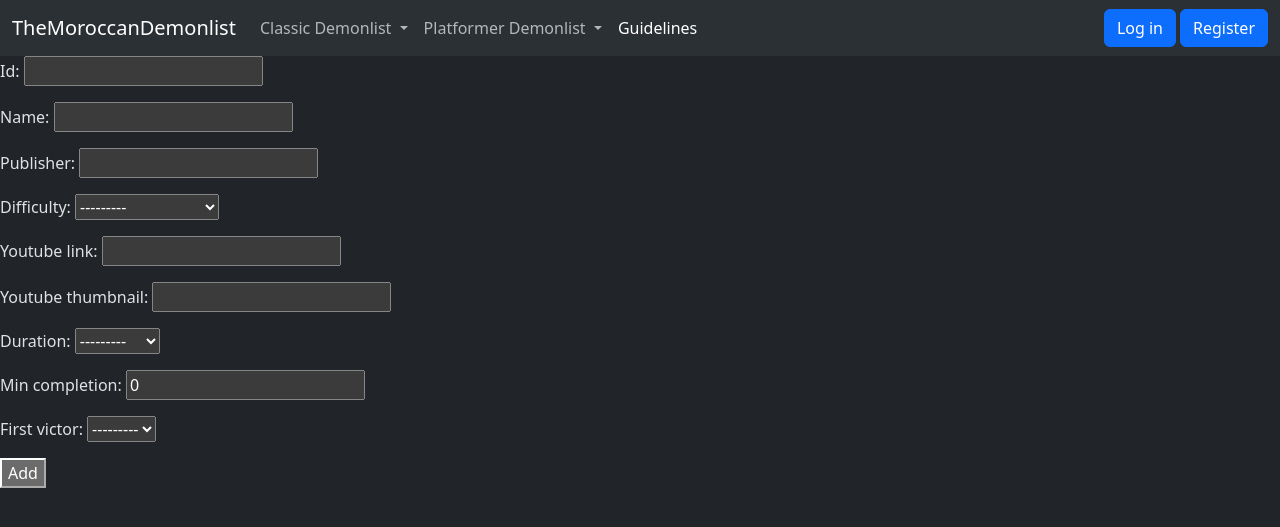
After one commit to tayebelouadrassi/TheMoroccanDemonlist, a Django app: page /levels/add_classic_level in a window 1280 px wide. The commit adds this page. Shown: the top 527 px of the page. Run offline with Django 4.2, Linux system fonts and the light colour scheme; data that the repository does not hold is empty.

Commit message:
Added a mainlist and a basic add method.

```diff
--- /dev/null
+++ b/Level/forms.py
@@ -0,0 +1,7 @@
+from django import forms
+from .models import ClassicLevel
+
+class ClassicLevelForm(forms.ModelForm):
+    class Meta:
+        model = ClassicLevel
+        fields = ['id', 'name', 'publisher', 'difficulty', 'youtube_link', 'youtube_thumbnail', 'duration', 'min_completion', 'first_victor']
--- a/Level/models.py
+++ b/Level/models.py
@@ -42,12 +42,13 @@ class ClassicLevel(Level):
     first_victor = models.ForeignKey(Player, on_delete=models.PROTECT, null=True, blank=True)
 
     def save(self, *args, **kwargs):
-        if self.ranking is not None and self.ranking <= 150:
-            self.points = round(500 * (1 - math.log(self.ranking, 151)), 2)
-            self.min_points = round((500 * (1 - math.log(self.ranking, 151))) * 1/3, 2)
-        elif self.ranking is not None and self.ranking > 150:
-            self.points = 0
-            self.min_points = 0
+        if self.ranking is not None:
+            if self.ranking == 0 or self.ranking > 150:
+                self.points = 0
+                self.min_points = 0
+            elif self.ranking <= 150:
+                self.points = round(500 * (1 - math.log(self.ranking, 151)), 2)
+                self.min_points = round((500 * (1 - math.log(self.ranking, 151))) * 1/3, 2)
         else:
             self.points = None
             self.min_points = None
--- /dev/null
+++ b/Level/urls.py
@@ -0,0 +1,9 @@
+from django.urls import path
+from . import views
+
+app_name = 'Level'
+
+urlpatterns = [
+    path('classic_mainlist', views.classic_mainlist, name='classic_mainlist'),
+    path('add_classic_level', views.add_classic_level, name='add_classic_level'),
+]
--- a/Level/views.py
+++ b/Level/views.py
@@ -1,3 +1,22 @@
-from django.shortcuts import render
+from django.shortcuts import render, redirect
+from .models import ClassicLevel, PlatformerLevel
+from .forms import ClassicLevelForm
 
 # Create your views here.
+
+def add_classic_level(request):
+    if request.method == 'POST':
+        form = ClassicLevelForm(request.POST)
+        if form.is_valid():
+            form.save()
+            return redirect('Level:classic_mainlist')
+    else:
+        form = ClassicLevelForm()
+    return render(request, 'level/classic/add.html', {'form': form})
+
+def classic_mainlist(request):
+    mainlist_levels = ClassicLevel.objects.filter(ranking__lte=75)
+    context = {
+        'mainlist_levels': mainlist_levels
+    }
+    return render(request, 'level/classic/mainlist.html', context)
--- a/Player/views.py
+++ b/Player/views.py
@@ -1,6 +1,6 @@
 from django.shortcuts import render, redirect
 from django.contrib.auth import authenticate, login, logout
-from django.contrib.auth.models import User
+from .models import Player
 from django.contrib import messages
 from .forms import CustomUserCreationForm
 
@@ -12,8 +12,8 @@ def login_user(request):
         password = request.POST['password']
 
         try:
-            user = User.objects.get(username=username)
-        except User.DoesNotExist:
+            user = Player.objects.get(username=username)
+        except Player.DoesNotExist:
             messages.error(request, "This user does not exist.")
             return redirect("Player:login")
 
--- a/TheMoroccanDemonlist/urls.py
+++ b/TheMoroccanDemonlist/urls.py
@@ -23,4 +23,5 @@ urlpatterns = [
     path('admin/', admin.site.urls),
     path('', views.home, name='home'),
     path('player/', include('Player.urls')),
+    path('levels/', include('Level.urls')),
 ]
--- a/templates/base.html
+++ b/templates/base.html
@@ -21,7 +21,7 @@
                                 Classic Demonlist
                             </a>
                             <ul class="dropdown-menu">
-                                <li><a class="dropdown-item" href="#">Main list</a></li>
+                                <li><a class="dropdown-item" href="{% url 'Level:classic_mainlist' %}">Main list</a></li>
                                 <li><a class="dropdown-item" href="#">Extended list</a></li>
                                 <li><a class="dropdown-item" href="#">Legacy list</a></li>
                                 <li><a class="dropdown-item" href="#">Stat Viewer</a></li>
@@ -33,8 +33,8 @@
                             </a>
                             <ul class="dropdown-menu">
                                 <li><a class="dropdown-item" href="#">Main list</a></li>
-                                <li><a class="dropdown-item" href="#">Extended list</a></li>
-                                <li><a class="dropdown-item" href="#">Legacy list</a></li>
+                                <li><a class="dropdown-item disabled" href="#">Extended list</a></li>
+                                <li><a class="dropdown-item disabled" href="#">Legacy list</a></li>
                                 <li><a class="dropdown-item" href="#">Stat Viewer</a></li>
                             </ul>
                         </li>
@@ -45,12 +45,23 @@
             </div>
             <div class="collapse navbar-collapse justify-content-end" id="navbarNavDropdown">
                 <ul class="navbar-nav">
+                    {% if request.user.is_staff %}
+                    <li class="nav-item dropdown">
+                        <a class="nav-link dropdown-toggle" href="#" role="button" data-bs-toggle="dropdown" aria-expanded="false">
+                            Add a level
+                        </a>
+                        <ul class="dropdown-menu dropdown-menu-end">
+                            <li><a class="dropdown-item" href="#">Classic level</a></li>
+                            <li><a class="dropdown-item" href="#">Platformer level</a></li>
+                        </ul>
+                    </li>
+                    {% endif %}
                     {% if request.user.is_authenticated %}
                     <li class="nav-item dropdown">
                         <a class="nav-link dropdown-toggle" href="#" role="button" data-bs-toggle="dropdown" aria-expanded="false">
                             {{ request.user.username }}
                         </a>
-                        <ul class="dropdown-menu">
+                        <ul class="dropdown-menu dropdown-menu-end">
                             <li><a class="dropdown-item" href="#">Profile</a></li>
                             <li><a class="dropdown-item" href="#">Submit a record</a></li>
                             <li><a class="dropdown-item" href="{% url 'Player:logout' %}">Logout</a></li>
--- /dev/null
+++ b/templates/level/classic/add.html
@@ -0,0 +1,9 @@
+{% extends "base.html" %}
+{% block title %}Add a classic level{% endblock %}
+{% block content %}
+<form method="post">
+    {% csrf_token %}
+    {{ form.as_p }}
+    <button type="submit">Add</button>
+</form>
+{% endblock %}
```
Also changed, not shown: templates/level/classic/mainlist.html (added, +80 -0 lines).
